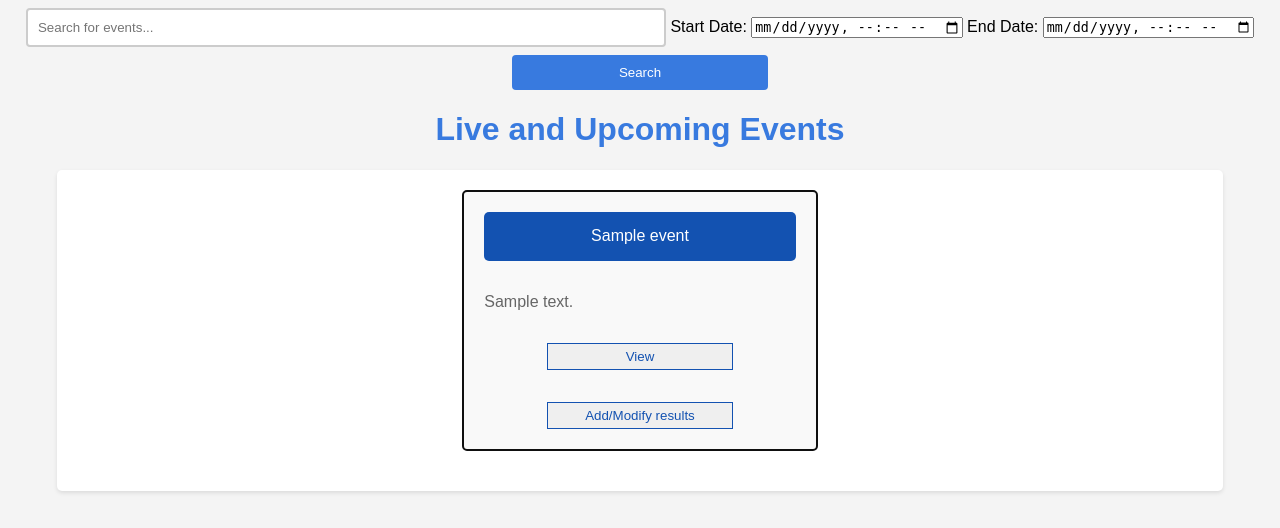
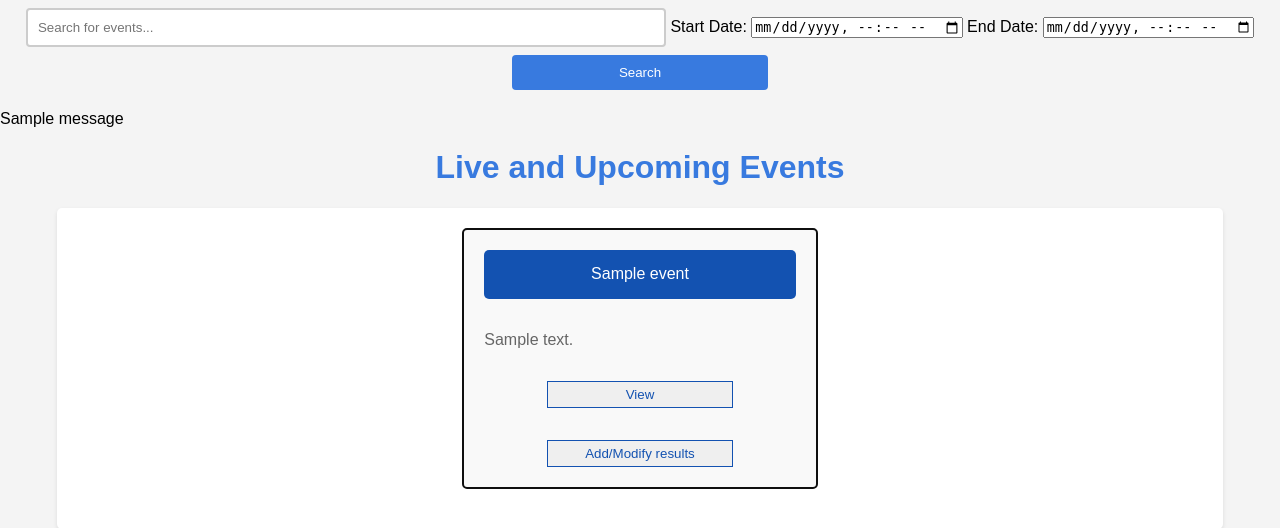
Before and after one commit to TheLapisGoat/CulturalFestManagementSystem, a Django app: template src/webapp/templates/organizer/organizer_home.html in a window 1280 px wide. Shown: the part 66-594 px from the top of the page. Run offline with Django 5.2, Linux system fonts and the light colour scheme; the template is opened without the code that fills it: most values are stand-ins (such as "Sample title", 1, 10 or a date in 2020); one stand-in notice (Sample message) is shown.

Commit message:
added messages to organizer home view

```diff
--- a/src/webapp/templates/organizer/organizer_home.html
+++ b/src/webapp/templates/organizer/organizer_home.html
@@ -174,7 +174,13 @@
                 <button type="submit" class="submit-button">Search</button>
             </form>
         </div>
-
+        {% if messages %}
+        <div class="messages">
+            {% for message in messages %}
+                {{ message }}
+            {% endfor %}
+        </div>
+        {% endif %}
         <!-- home page with "live" events -->
         <h1>Live and Upcoming Events</h1>
         <!-- {% for event in events %}
```
